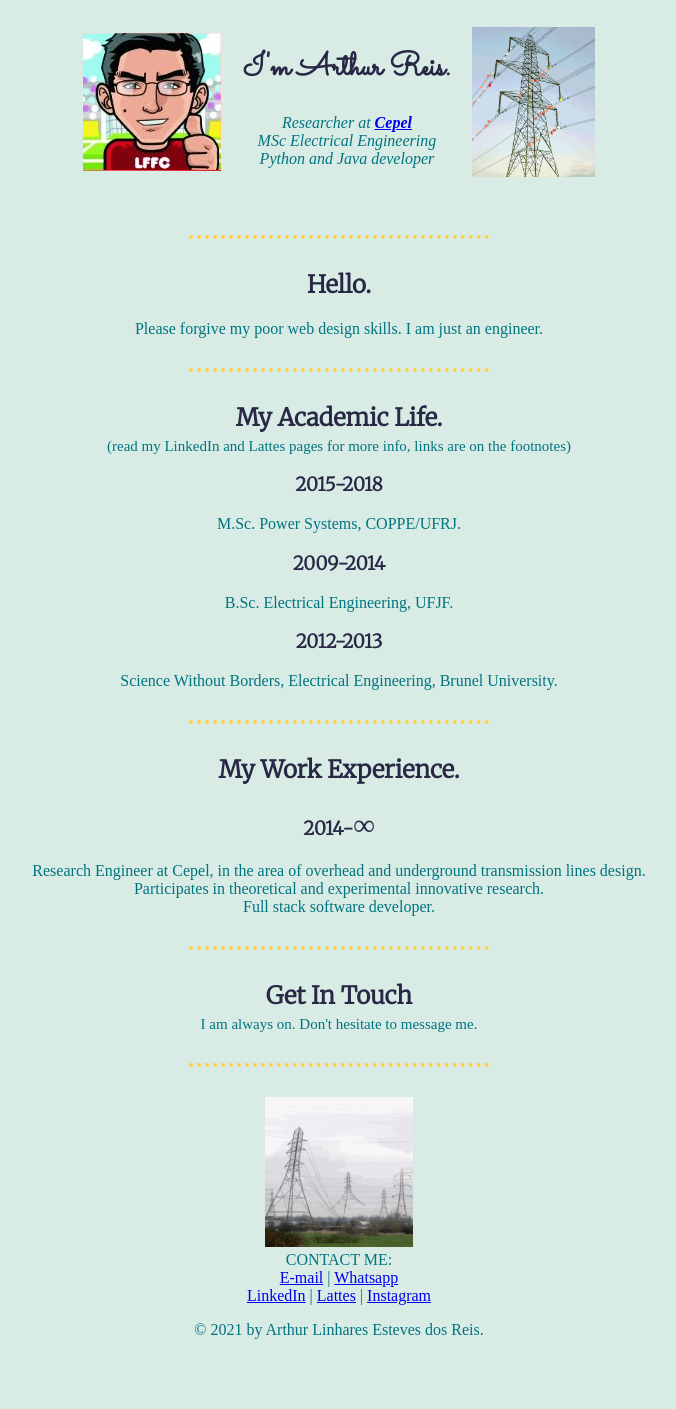
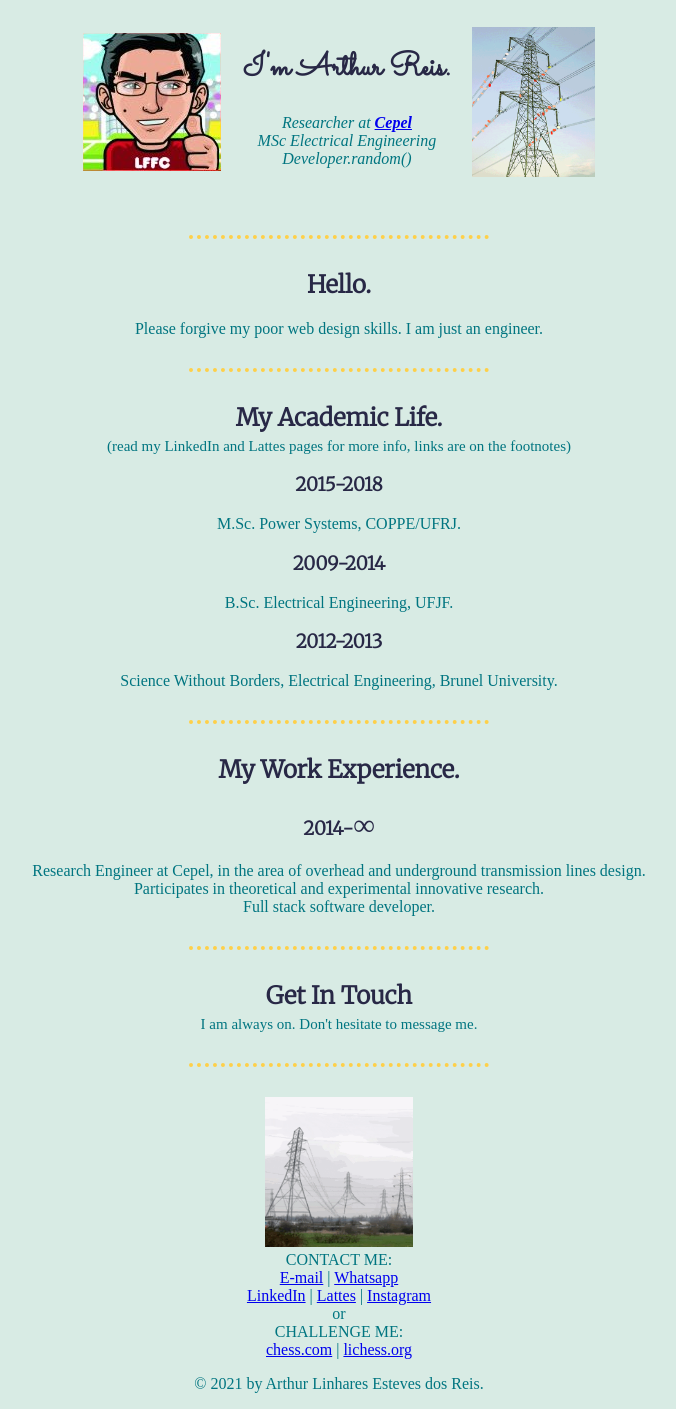
Before and after one commit to reisarthur/cv, a plain HTML site: page index.html in a window 1280 px wide. Shown: the part 5-1414 px from the top of the page, without its empty margins (301-977 px from the left). Before the commit the page ends 1360 px from the top, so only its background shows below. Drawn offline with Linux system fonts and the light colour scheme.

Commit message:
Include chess

```diff
--- a/index.html
+++ b/index.html
@@ -21,7 +21,7 @@
             <h1>I'm Arthur Reis.</h1>
             <p><em>Researcher at <strong><a href="http://cepel.br/" target="_blank">Cepel</a></strong><br>
               MSc Electrical Engineering<br>
-              Python and Java developer</em></p>
+              Developer.random()</em></p>
           </td>
           <td>
             <img src="images/tower.gif" height="150" alt="Tower GIF">
@@ -92,6 +92,14 @@
             <a class="footer-link" href="http://buscatextual.cnpq.br/buscatextual/visualizacv.do?id=K4404523U9" target="_blank">Lattes</a>
             |
             <a class="footer-link" href="http://instagr.am/arthur.lreis" target="_blank">Instagram</a>
+            <br>
+            or
+            <br>
+            CHALLENGE ME:
+            <br>
+            <a class="footer-link" href="https://www.chess.com/member/kings_arthur" target="_blank">chess.com</a>
+            |
+            <a class="footer-link" href="https://lichess.org/@/reisarthur" target="_blank">lichess.org</a>
         </p>
       <p>© 2021 by Arthur Linhares Esteves dos Reis.</p>
     </div>
```
Also changed, not shown: 1 other file. Lines whose indentation alone changed are shown as unchanged.
